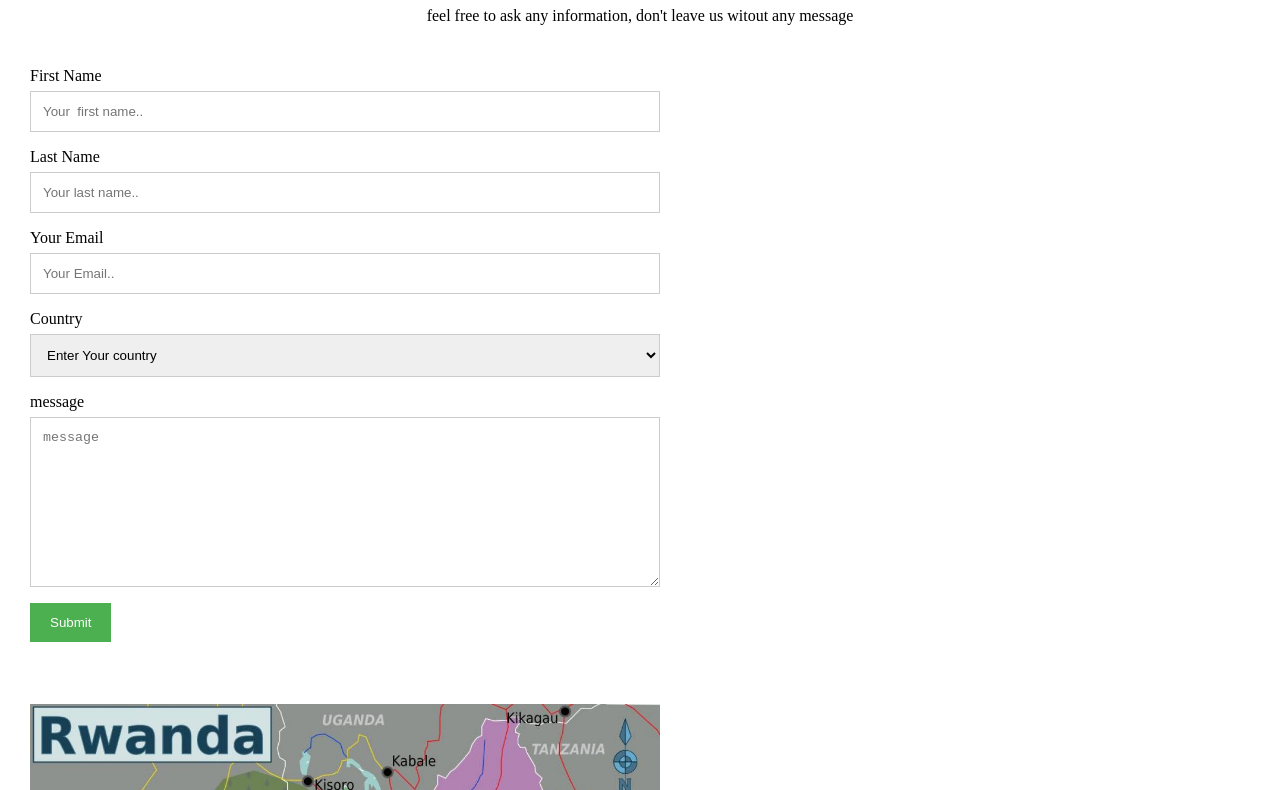
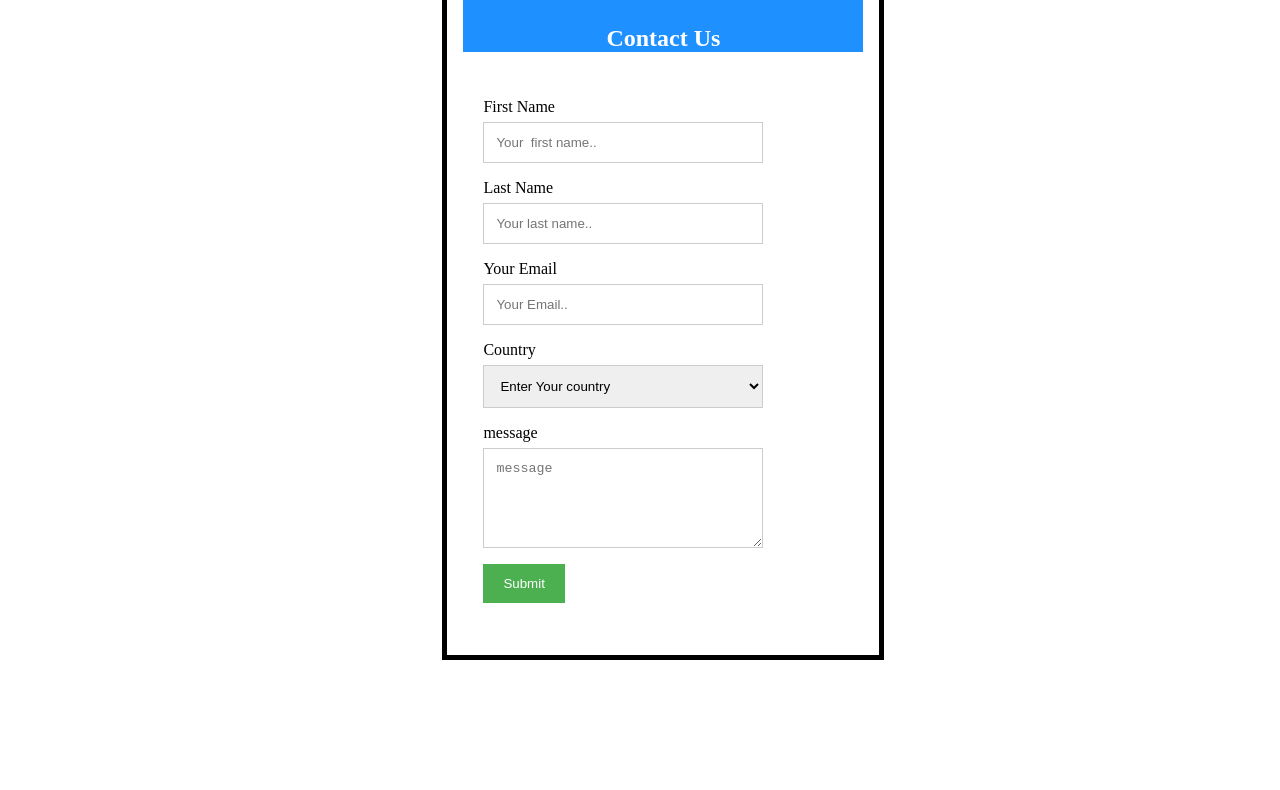
Before and after one commit to irakozeyves1/FreeMentor, a plain HTML site: page UI/html/contact.html in a window 1280 px wide. Shown: the part 184-974 px from the top of the page. After the commit the page ends 800 px from the top, so only its background shows below. Drawn offline with Linux system fonts and the light colour scheme.

Commit message:
bg(errorCorection) correct error on some feature [#168232933]

```diff
--- a/UI/css/adminpanel.css
+++ b/UI/css/adminpanel.css
@@ -2,7 +2,7 @@ body{
 	font-family:arial, sans-serif;
 	padding:0px;
 	margin:0px;
-	background-color:#E9F7EF;
+	background-color:white;
 }
 a{
 	text-decoration: none;
@@ -56,18 +56,20 @@ header .cont, header .home a{
   background-image: url('../asset/icons/searchicon.png');
   background-position: 10px 12px;
   background-repeat: no-repeat;
-  width: 100%;
+  width: 95%;
   font-size: 16px;
   padding: 12px 20px 12px 40px;
   border: 1px solid #ddd;
   margin-bottom: 10px;
+  margin-left:5px;
 }
 
 #myTable {
   border-collapse: collapse;
-  width: 100%;
+  width: 95%;
   border: 1px solid #ddd;
   font-size: 18px;
+  margin:5px;
 }
 
 #myTable th, #myTable td {
@@ -80,7 +82,7 @@ header .cont, header .home a{
 }
 
 #myTable tr.header, #myTable tr:hover {
-  background-color: #f1f1f1;
+  background-color: white;
 }
 .das{
   border: none;
--- a/UI/css/cont.css
+++ b/UI/css/cont.css
@@ -2,7 +2,7 @@ body{
 	font-family:15px arial, sans-serif;
 	padding:0px;
 	margin:0px;
-	background-color:#E9F7EF;
+	background-color:white;
 }
 a{
 	text-decoration: none;
@@ -15,6 +15,7 @@ padding-top:20px;
 min-height:60px;
 border-bottom:black 1px solid;
 overflow:hidden;
+z-index: 100;
 }
 header .upper{
 	color:#ffffff;
@@ -77,15 +78,27 @@ input[type=submit]:hover {
 
 /* Style the container/contact section */
 .container1 {
-  border-radius: 5px;
-  background-color:white;
-  padding: 10px;
+  position: absolute;
+  right: 0;
+  margin: 20px;
+  max-width: 400px;
+  padding: 16px;
+  left:33%;
+  background-color: white;
+  border:5px solid black;
+
+
+}
+#cont{
+  text-align: center;
+  background-color: DodgerBlue;
+  color:white;
 }
 
 /* Create two columns that float next to each other */
 .column {
   float: left;
-  width: 50%;
+  width: 70%;
   margin-top: 6px;
   padding: 20px;
 }
--- a/UI/css/lookMentor.css
+++ b/UI/css/lookMentor.css
@@ -2,7 +2,7 @@ body{
 	font-family:15px arial, sans-serif;
 	padding:0px;
 	margin:0px;
-	background-color:#E9F7EF;
+	background-color:white;
 }
 a{
 	text-decoration: none;
@@ -56,18 +56,20 @@ header .cont, header .home a{
   background-image: url('../asset/icons/searchicon.png');
   background-position: 10px 12px;
   background-repeat: no-repeat;
-  width: 100%;
+  width: 95%;
   font-size: 16px;
   padding: 12px 20px 12px 40px;
   border: 1px solid #ddd;
   margin-bottom: 12px;
+  margin: 10px;
 }
 
 #myTable {
   border-collapse: collapse;
-  width: 100%;
+  width: 95%;
   border: 1px solid #ddd;
   font-size: 18px;
+  margin:10px;
 }
 
 #myTable th, #myTable td {
@@ -76,7 +78,7 @@ header .cont, header .home a{
 }
 
 #myTable tr {
-  border-bottom: 1px solid #ddd;
+  border-bottom: 1px solid white;
 }
 
 #myTable tr.header, #myTable tr:hover {
--- a/UI/css/sessionCreate.css
+++ b/UI/css/sessionCreate.css
@@ -52,7 +52,7 @@ header .cont, header .home a{
   header nav li,
   }
 input[type=text], select, textarea, input[type=date]{
-  width: 95%;
+  width: 180%;
   padding: 12px;
   border: 1px solid #ccc;
   margin-top: 6px;
@@ -72,9 +72,14 @@ input[type=submit]:hover {
   background-color: #45a049;
 }
 .container1 {
-  border-radius: 5px;
-  background-color:white;
-  padding: 10px;
+ position: absolute;
+right: 0;
+  margin: 20px;
+  max-width: 350px;
+  padding: 16px;
+  left:33%;
+  background-color: white;
+   border:5px solid black;
 }
 
 .column {
--- a/UI/css/signin.css
+++ b/UI/css/signin.css
@@ -75,10 +75,14 @@ ul.breadcrumb {
 .container1 {
   position: absolute;
   right: 0;
-  margin: 20px;
-  max-width: 500px;
-  padding: 16px;
+  margin:20px;
+  width: 500px;
+  padding: 10px;
+  left:33%;
   background-color: white;
+  border:5px solid black;
+
+
 }
 
 /* Full-width input fields */
--- a/UI/css/signup.css
+++ b/UI/css/signup.css
@@ -1,5 +1,5 @@
 body{
-	background-color:#999966;
+	background-color:white;
 }
 a{
 	text-decoration: none;
@@ -80,8 +80,12 @@ ul.breadcrumb {
   margin: 20px;
   max-width: 400px;
   padding: 16px;
+  left:33%;
   background-color: white;
+   border:5px solid black;
 }
+
+
 
 /* Full-width input fields */
   input[type=text], input[type=password],textarea {
--- a/UI/css/style.css
+++ b/UI/css/style.css
@@ -7,7 +7,7 @@ body{
 	font-family:15px arial, sans-serif;
 	padding:0px;
 	margin:0px;
-	background-color:#E9F7EF;
+	background-color:white;
 }
 a{
 	text-decoration: none;
@@ -17,8 +17,16 @@ footer{
 	padding:20px;
 	font-size:15px;
 	text-align: center;
+  font-weight: 70px;
 	background:#5DADE2;
 
+}
+footer .fa, .fab {
+  padding: 18px;
+  font-size: 30px;
+  width: 50px;
+  text-align: center;
+  text-decoration: none;
 }
 header{
 background: #5DADE2;
@@ -83,7 +91,7 @@ ul.breadcrumb {
   position: absolute;
   top:50%;
   left: 50%;
-  transform: translate(-50%,-50%);
+  transform: translate(-60%,-60%);
 }
 .navigation{
 	position:absolute;
@@ -373,3 +381,14 @@ section{
 
   }
 }
+
+#yves{
+margin-top:600;
+
+}
+.high{
+  margin:10px;
+  font-weight: bold;
+  font-size :30px;
+
+}
--- a/UI/html/contact.html
+++ b/UI/html/contact.html
@@ -26,9 +26,9 @@
 
 		</header>
 <div class="container1">
-<div style="text-align:center">
-  <h1>Contact Us</h1>
-  <p>feel free to ask any information, don't leave us witout any message</p>
+<div id="cont">
+  <h2>FOR MORE INFORMATION</h2>
+  <p><h2>Contact Us</h2></p>
   </div>
   <div class="row">
     <div class="column">
@@ -50,13 +50,11 @@
           <option value="usa">USA</option>
         </select>
         <label for="subject">message</label>
-        <textarea id="message" name="subject" placeholder="message" style="height:170px" onkeyup="lettersOnly1(this)"></textarea>
+        <textarea id="message" name="subject" placeholder="message" style="height:100px" onkeyup="lettersOnly1(this)"></textarea>
         <input type="submit" value="Submit">
       </form>
     </div>
-    <div class="column">
-      <img src="../asset/images/kigali-rwanda-map.jpg" style="width:100%">
-    </div>
+
   </div>
 </div>
 
```
Also changed, not shown: UI/css/home.css (+8 -0 lines), UI/html/userpanel/home.html (+1 -1 lines), UI/html/userpanel/lookMentor.html (+1 -1 lines), UI/index.html (+4 -4 lines), UI/asset/images/10.jpg.
